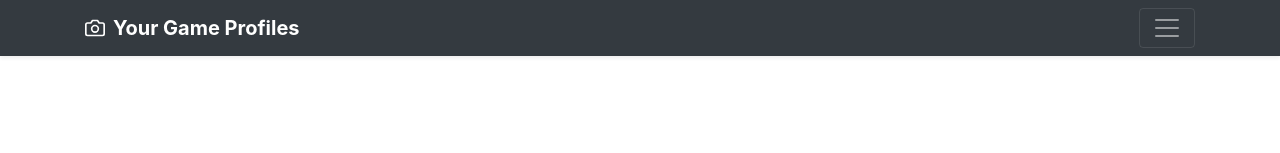
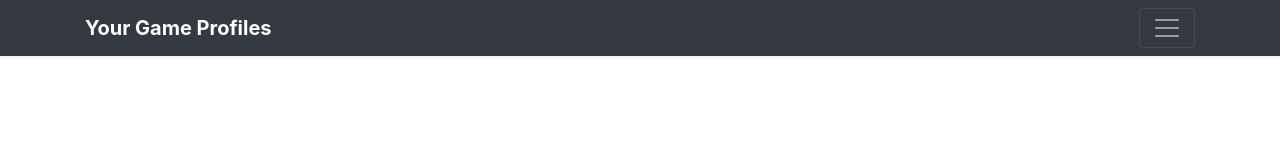
Before and after one commit to ScottMS724/game_profiles_frontend-, a plain HTML site: page index.html in a window 1280 px wide. Shown: the top 153 px of the page. Drawn offline with nearby package versions, Linux system fonts and the light colour scheme; no server answers.

Commit message:
removed camera graphic

```diff
--- a/index.html
+++ b/index.html
@@ -66,7 +66,6 @@
   <div class="navbar navbar-dark bg-dark shadow-sm">
     <div class="container d-flex justify-content-between">
       <a href="#" class="navbar-brand d-flex align-items-center">
-        <svg xmlns="http://www.w3.org/2000/svg" width="20" height="20" fill="none" stroke="currentColor" stroke-linecap="round" stroke-linejoin="round" stroke-width="2" aria-hidden="true" class="mr-2" viewBox="0 0 24 24" focusable="false"><path d="M23 19a2 2 0 0 1-2 2H3a2 2 0 0 1-2-2V8a2 2 0 0 1 2-2h4l2-3h6l2 3h4a2 2 0 0 1 2 2z"/><circle cx="12" cy="13" r="4"/></svg>
         <strong>Your Game Profiles</strong>
       </a>
       <button class="navbar-toggler" type="button" data-toggle="collapse" data-target="#navbarHeader" aria-controls="navbarHeader" aria-expanded="false" aria-label="Toggle navigation">
```
